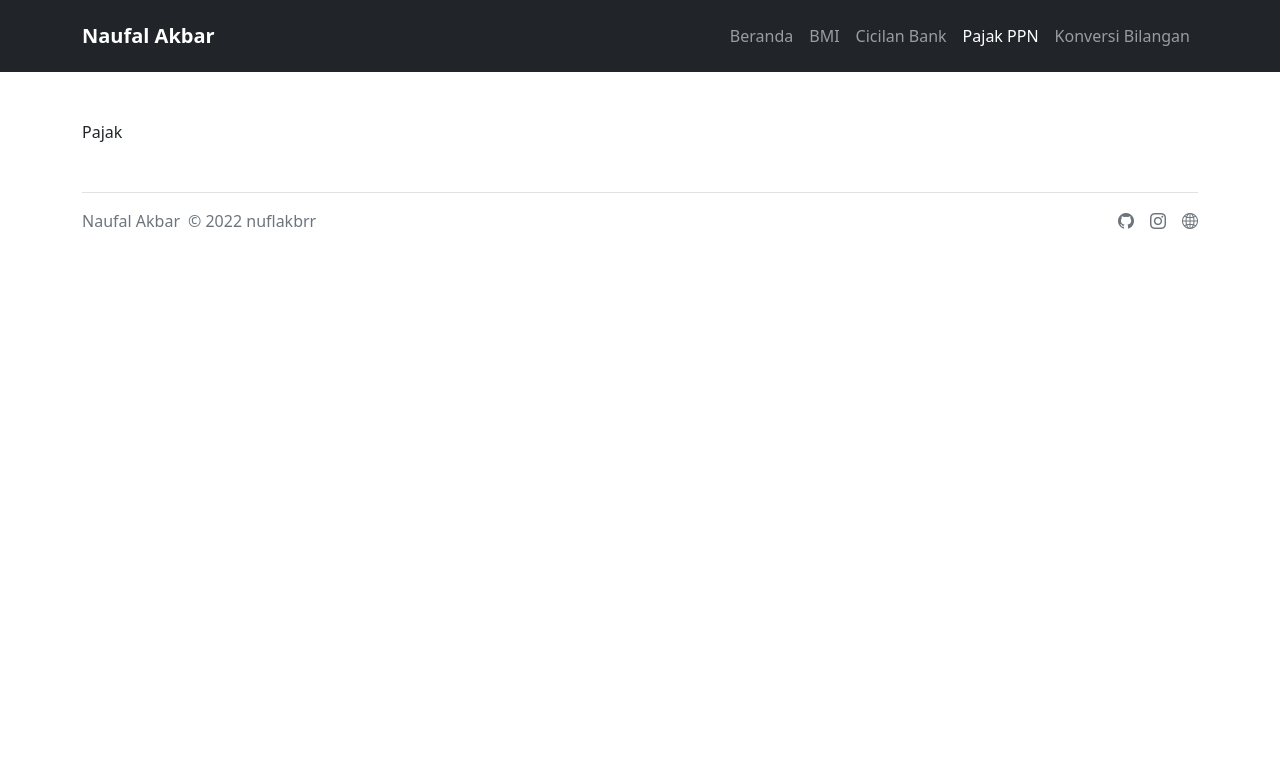
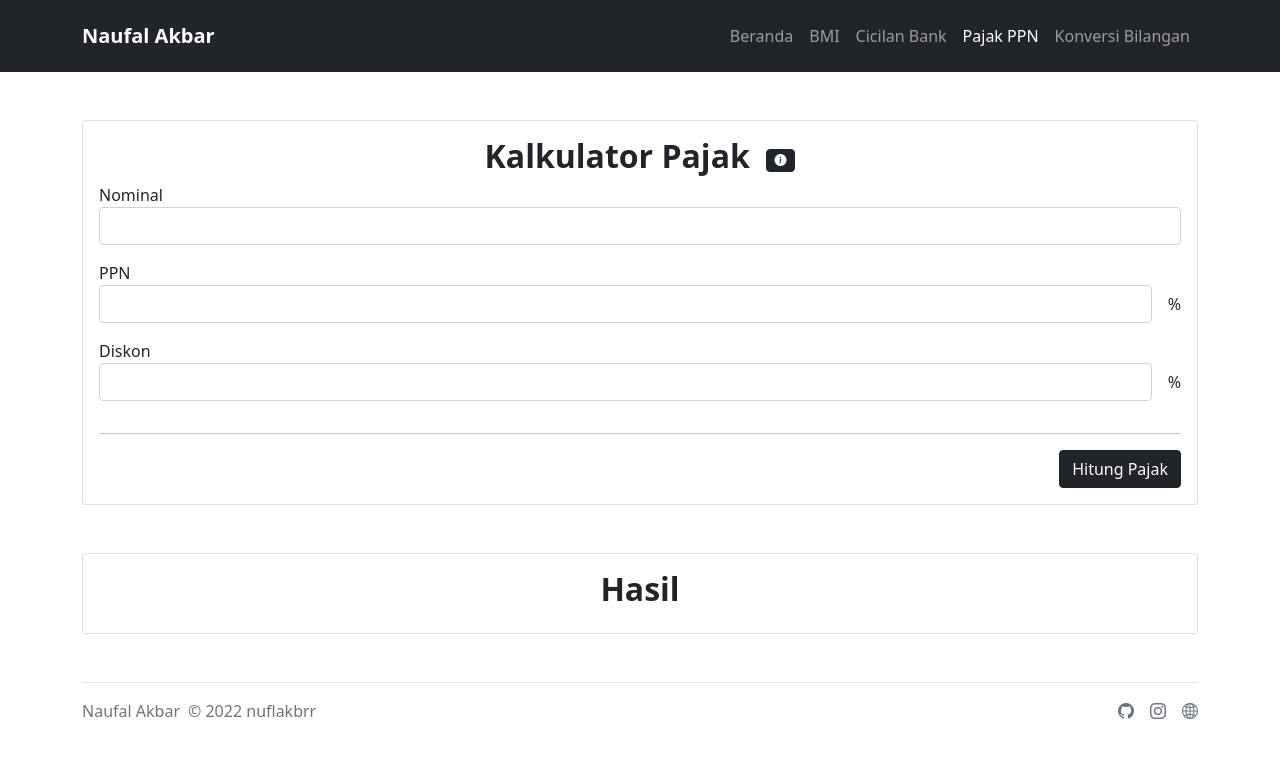
Before and after one commit to nuflakbrr/react-praktikum, a React (Create React App) app: page /pajak in a window 1280 px wide. Shown: the top 758 px of the page. Built offline with nearby package versions, Linux system fonts and the light colour scheme.

Commit message:
create form pajak

```diff
--- /dev/null
+++ b/src/components/FormPajak.js
@@ -0,0 +1,52 @@
+import React, { useState } from 'react'
+
+import TextInput from './TextInput'
+import Modal from './Modal'
+
+function FormPajak() {
+    // create state pajak PPN
+    const [ppn, setPpn] = useState(0)
+
+    // rumus pajak PPN
+    const calculate = (e) => {
+        e.preventDefault()
+        const formValid = ppn > 0
+        if (!formValid) {
+            return
+        }
+        const pajak = ppn * 0.1
+        setPpn(pajak)
+    }
+
+    return (
+        <>
+            <div className='card p-3'>
+                <div className='d-flex justify-content-center align-items-center'>
+                    <h2 className='text-center fw-bold'>Kalkulator Pajak</h2>
+                    <button className='btn btn-dark badge ms-3' data-bs-toggle='modal' data-bs-target='#Pajak'><i class='bi bi-info-circle-fill'></i></button>
+                </div>
+                <form>
+                    <div className='form-group mb-3'>
+                        <TextInput label='Nominal' type='number' />
+                    </div>
+                    <div className='form-group mb-3'>
+                        <TextInput label='PPN' margin='me-3' extra='%' />
+                    </div>
+                    <div className='form-group mb-3'>
+                        <TextInput label='Diskon' margin='me-3' extra='%' />
+                    </div>
+                </form>
+                <hr />
+                <div className='d-flex align-items-end justify-content-end'>
+                    <button type='submit' className='btn btn-dark'>Hitung Pajak</button>
+                </div>
+            </div>
+            <div className='card p-3 my-5'>
+                <h2 className='text-center fw-bold'>Hasil</h2>
+            </div>
+            <Modal id='Pajak' title='Tentang Kalkulator Pajak' content='Kalkulator Pajak adalah alat bantu hitung Pajak (Pajak Penghasilan). Pajak Pertambahan Nilai atau PPN adalah pungutan yang dibebankan atas transaksi jual-beli barang dan jasa yang dilakukan oleh wajib pajak pribadi atau wajib pajak badan yang telah menjadi Pengusaha Kena Pajak (PKP).' />
+        </>
+    )
+}
+
+export default FormPajak
--- a/src/pages/Pajak.js
+++ b/src/pages/Pajak.js
@@ -1,11 +1,13 @@
 import React from 'react'
+
+import FormPajak from '../components/FormPajak'
 import Main from '../layouts/Main'
 
 const Pajak = () => {
     return (
         <>
             <Main>
-                Pajak
+                <FormPajak />
             </Main>
         </>
     )
```
